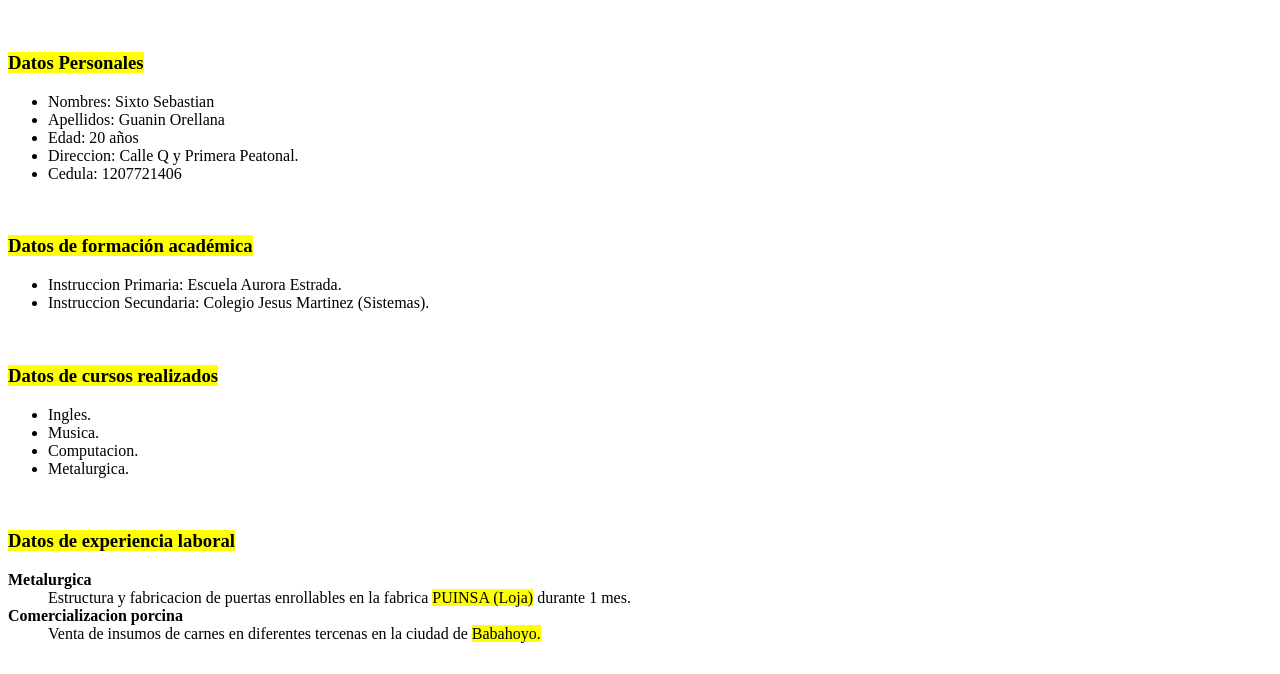
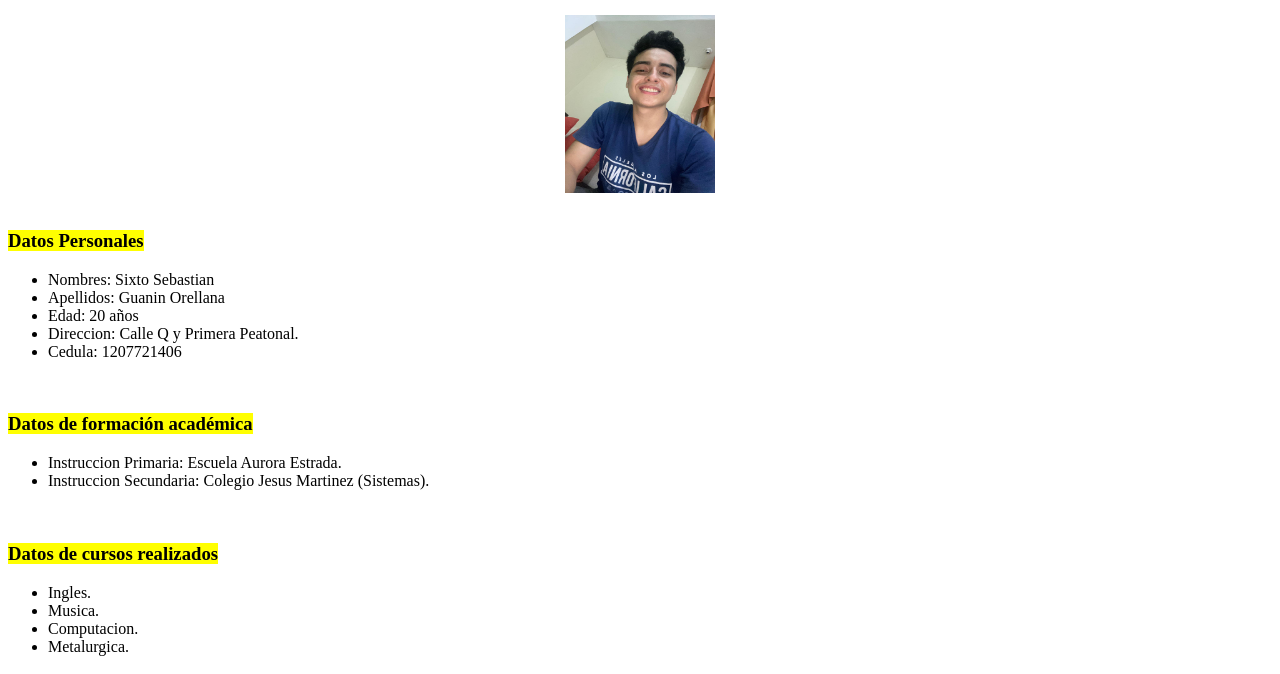
Before and after one commit to Sebasjvs31/Web-Curriculo, a plain HTML site: page index.html in a window 1280 px wide. Shown: the part 126-800 px from the top of the page. Drawn offline with Linux system fonts and the light colour scheme.

Commit message:
Update index.html

```diff
--- a/index.html
+++ b/index.html
@@ -14,7 +14,7 @@
                 <article>
                     <header>
                         <div align="center"><h1>Currículo Vitae</h1>
-                            <background-image: url('Imagen/Sebastian.jpg'); align = "center" width="150" height="178"  alt="Sebastian Guanin-Estudiante-UTB" />
+                            <img src="/Imagen/Sebastian.jpg" align = "center" width="150" height="178"  alt="Sebastian Guanin-Estudiante-UTB" />
                         </div>
                     </header>
                     <br/>
```
